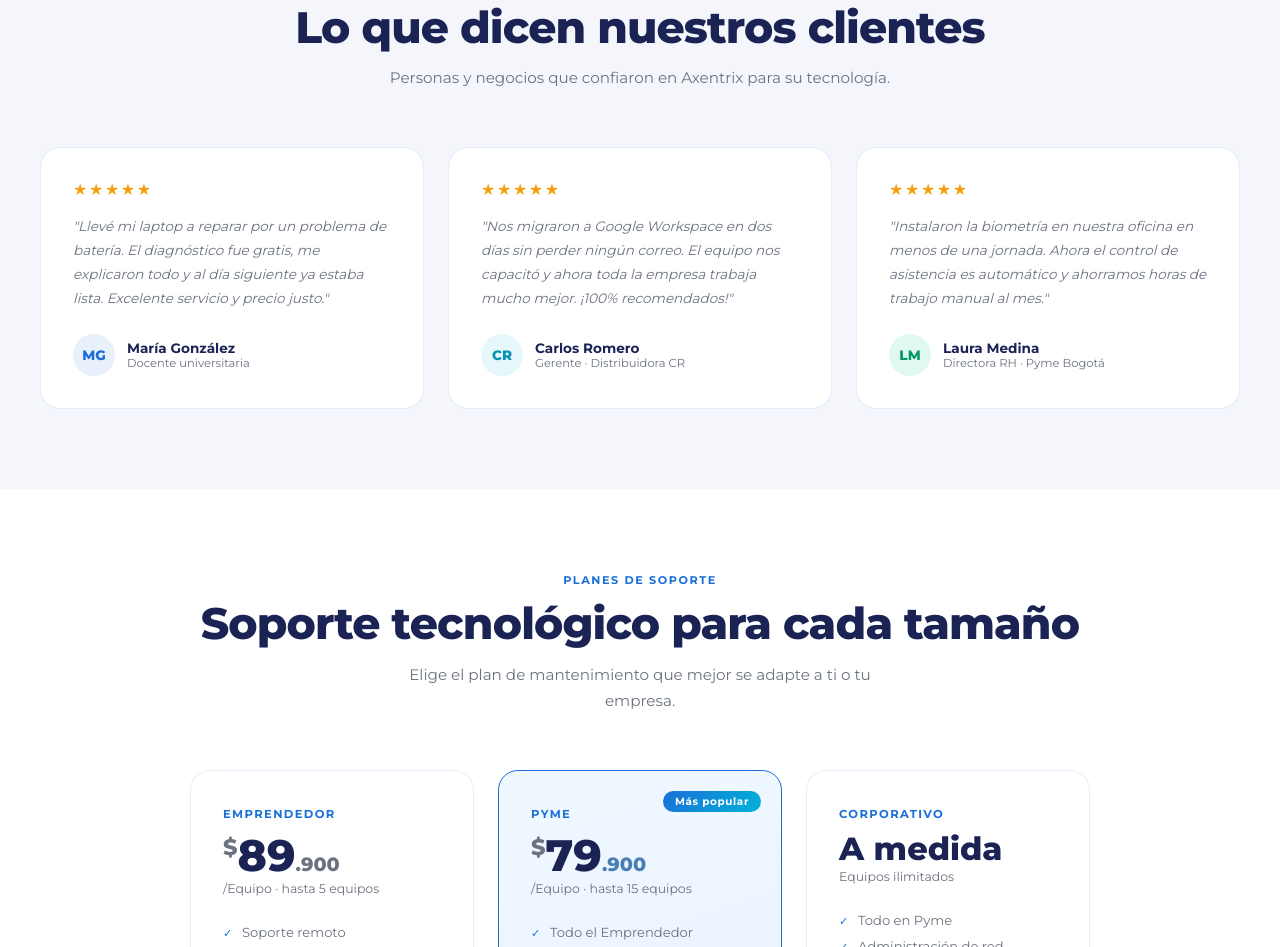
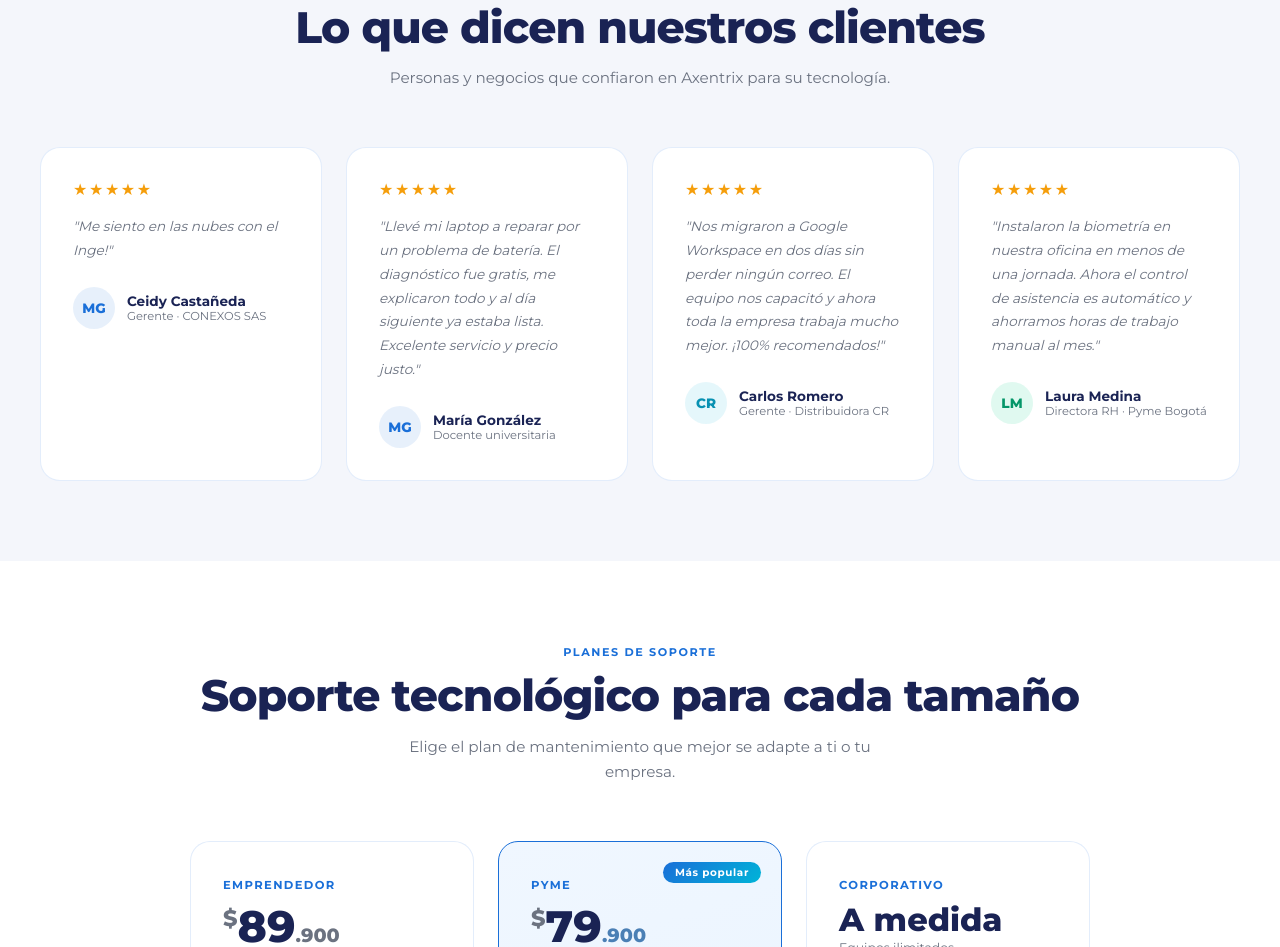
Before and after one commit to danielvasquezcandela/axentrix, a plain HTML site: page index.html in a window 1280 px wide. Shown: the part 5436-6383 px from the top of the page. Drawn offline with Linux system fonts and the light colour scheme; a script that the page names is missing.

Commit message:
Update index.html

```diff
--- a/index.html
+++ b/index.html
@@ -799,6 +799,11 @@ footer{background:var(--dark);padding:4rem 1.5rem 2rem;}
     <div class="testi-grid">
       <div class="testi-card reveal">
         <div class="testi-stars">★★★★★</div>
+        <p class="testi-text">"Me siento en las nubes con el Inge!"</p>
+        <div class="testi-author"><div class="testi-avatar" style="background:rgba(26,111,216,.1);color:var(--blue)">MG</div><div><div class="testi-name">Ceidy Castañeda</div><div class="testi-role">Gerente · CONEXOS SAS</div></div></div>
+      </div>
+      <div class="testi-card reveal">
+        <div class="testi-stars">★★★★★</div>
         <p class="testi-text">"Llevé mi laptop a reparar por un problema de batería. El diagnóstico fue gratis, me explicaron todo y al día siguiente ya estaba lista. Excelente servicio y precio justo."</p>
         <div class="testi-author"><div class="testi-avatar" style="background:rgba(26,111,216,.1);color:var(--blue)">MG</div><div><div class="testi-name">María González</div><div class="testi-role">Docente universitaria</div></div></div>
       </div>
```
